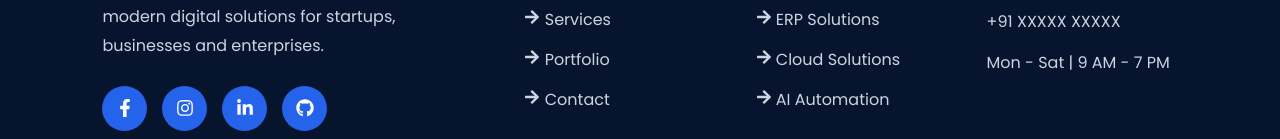
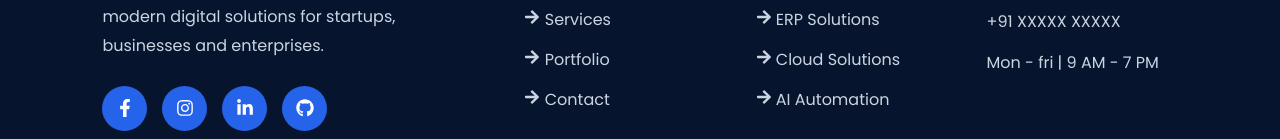
Before and after one commit to Akashsalve989/Pavium-Technologies, a React app in the folder frontend/: page / in a window 1280 px wide. Shown: the part 11078-11217 px from the top of the page. Built offline with nearby package versions, Linux system fonts and the light colour scheme; the HTML template or start-up script is replaced by a standard one.

Commit message:
Updated website

```diff
--- a/frontend/src/components/Footer/Footer.jsx
+++ b/frontend/src/components/Footer/Footer.jsx
@@ -99,7 +99,7 @@ function Footer() {
 
           <p>+91 XXXXX XXXXX</p>
 
-          <p>Mon - Sat | 9 AM - 7 PM</p>
+          <p>Mon - fri | 9 AM - 7 PM</p>
 
         </div>
 
```
